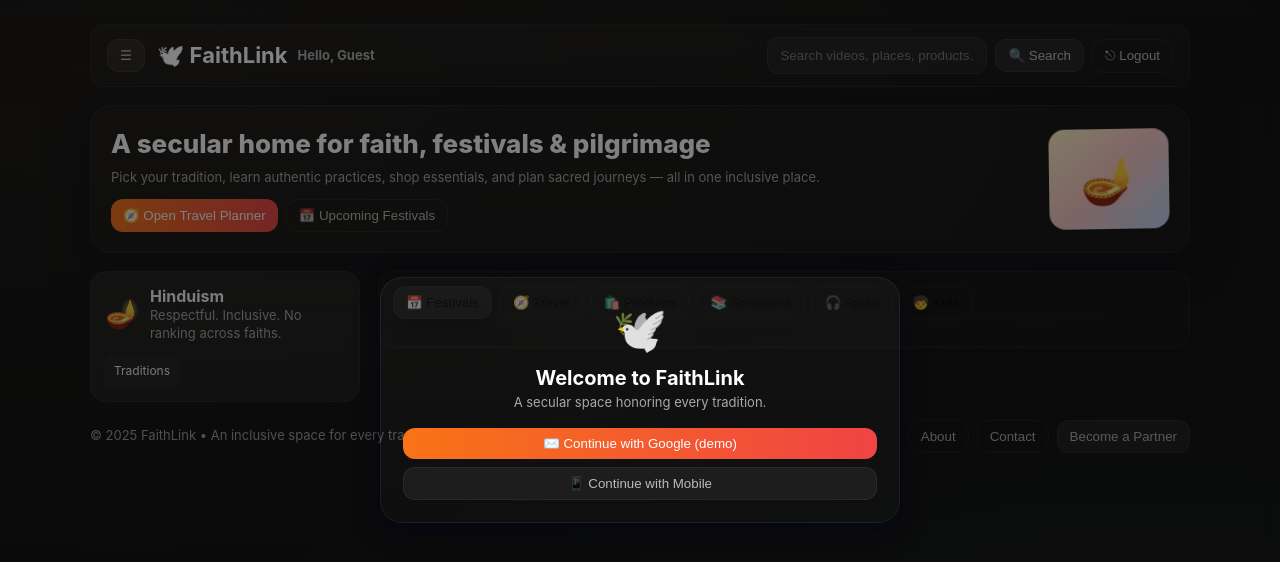
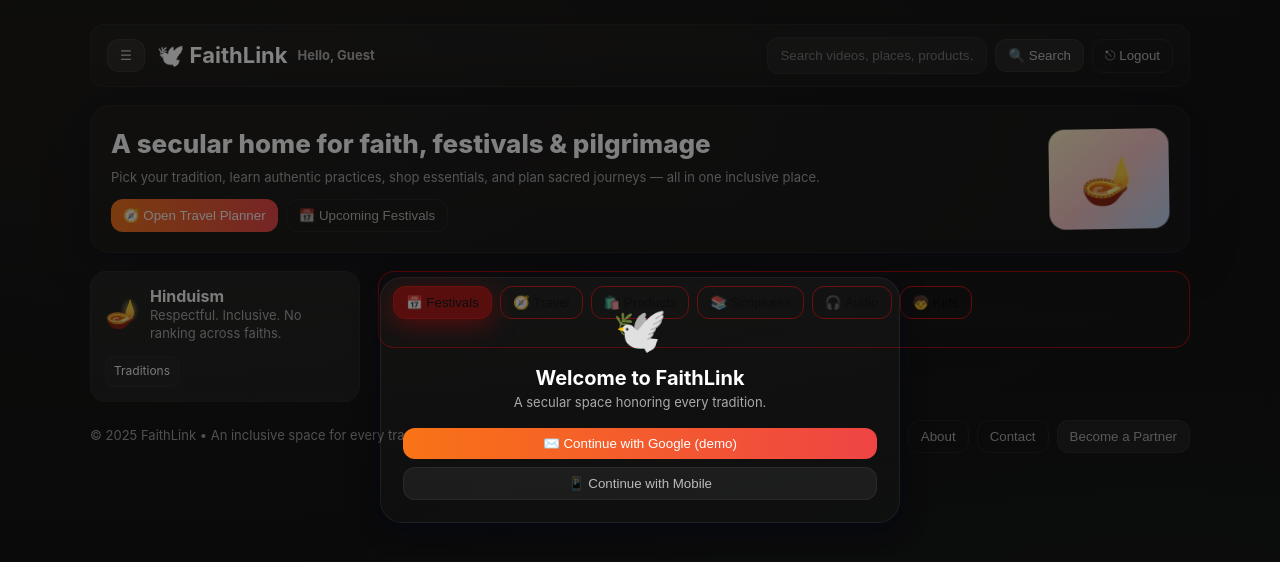
Before and after one commit to asif-2123/Faithlink, a plain HTML site: page index.html in a window 1280 px wide. Drawn offline with Linux system fonts and the light colour scheme.

Commit message:
Update index.html

```diff
--- a/index.html
+++ b/index.html
@@ -117,15 +117,15 @@
   }
   .content-card{
     border-radius:16px; padding:14px; background:linear-gradient(180deg, rgba(255,255,255,0.02), rgba(255,255,255,0.01));
-    border:1px solid rgba(255,255,255,0.04);
+    border:1px solid rgba(255, 0, 0, 0.652);
   }
 
   /* -------------------------
      Tabs
      ------------------------- */
   .tabs{ display:flex; gap:8px; flex-wrap:wrap; margin-bottom:14px; }
-  .tab{ padding:8px 12px; border-radius:12px; background:transparent; border:1px solid rgba(255,255,255,0.04); cursor:pointer; }
-  .tab.active{ background:rgba(255,255,255,0.06); box-shadow:0 6px 24px rgba(0,0,0,0.6); }
+  .tab{ padding:8px 12px; border-radius:12px; background:transparent; border:1px solid rgb(213, 8, 8); cursor:pointer; }
+  .tab.active{ background:rgba(255, 0, 0, 0.652); box-shadow:0 6px 24px rgba(255, 0, 0, 0.618); }
 
   /* -------------------------
      Festival cards grid
@@ -135,7 +135,7 @@
   .fest-card:hover{ transform:translateY(-6px); box-shadow: 0 12px 40px rgba(2,6,23,0.6); }
   .fest-card img{ width:100%; height:140px; object-fit:cover; display:block; }
   .fest-body{ padding:12px; }
-  .pill{ display:inline-block; padding:6px 10px; border-radius:999px; background:rgba(255,255,255,0.03); font-size:12px; margin:6px 6px 0 0; }
+  .pill{ display:inline-block; padding:6px 10px; border-radius:999px; background:rgba(255, 255, 255, 0); font-size:12px; margin:6px 6px 0 0; }
 
   /* -------------------------
      Buttons row
@@ -165,7 +165,7 @@
   /* -------------------------
      Hotels list
      ------------------------- */
-  .hotel{ display:flex; gap:10px; align-items:center; padding:10px; border-radius:10px; border:1px solid rgba(255,255,255,0.03); background:rgba(255,255,255,0.02); }
+  .hotel{ display:flex; gap:10px; align-items:center; padding:10px; border-radius:10px; border:1px solid rgba(255,255,255,0.03); background:rgba(255, 0, 0, 0.652); }
 
   /* -------------------------
      Tradition grid popover
```
